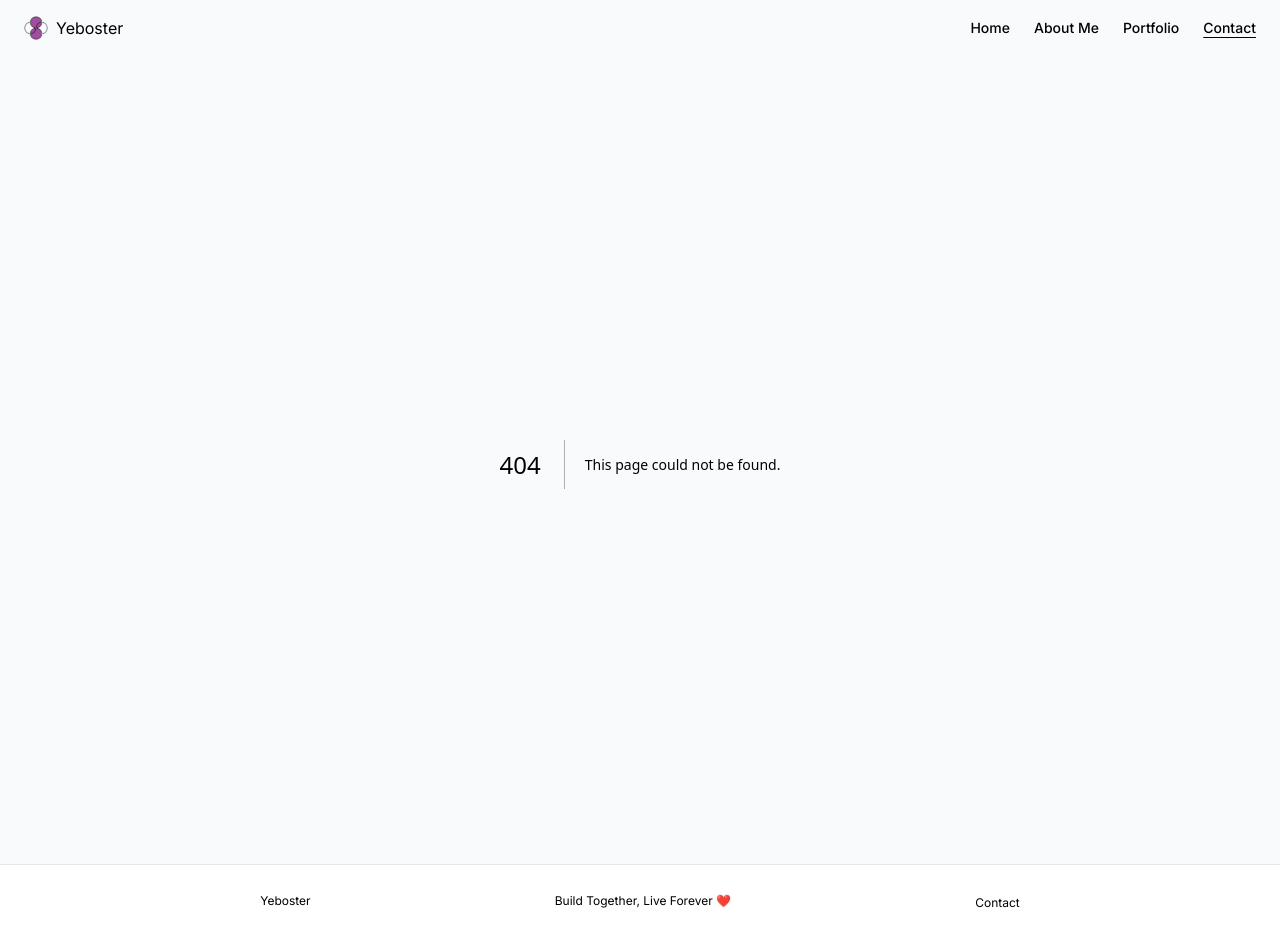
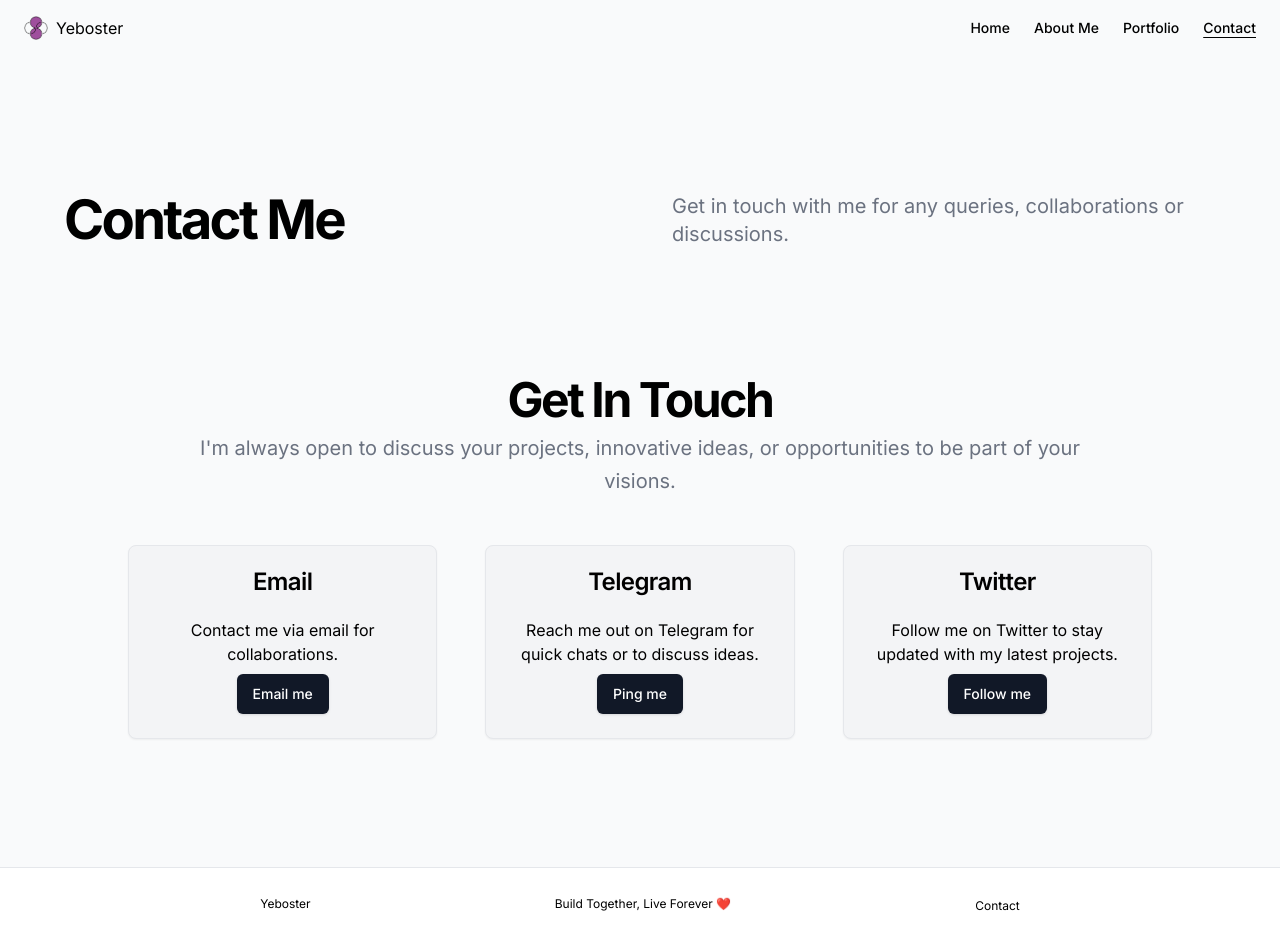
Before and after one commit to yeboster/landing, a Next.js app: page /contact in a window 1280 px wide. Before the commit this address had no page. Built offline with nearby package versions, Linux system fonts and the light colour scheme.

Commit message:
feat: add contact page

```diff
--- /dev/null
+++ b/src/app/contact/page.tsx
@@ -0,0 +1,76 @@
+'use client'
+
+import { Button } from "@/components/ui/button";
+import { Card, CardContent, CardHeader, CardTitle } from "@/components/ui/card";
+import { Section, SectionHead, SectionTitle } from "@/components/ui/section";
+import { Link } from "lucide-react";
+
+export default function About() {
+  return (
+    <main className="flex-1">
+      <SectionHead>
+        <div>
+          <h1 className="lg:leading-tighter text-3xl font-bold tracking-tighter sm:text-4xl md:text-5xl xl:text-[3.4rem] 2xl:text-[3.75rem]">
+            Contact Me
+          </h1>
+        </div>
+        <div className="flex flex-col items-start space-y-4">
+          <p className="mx-auto max-w-[700px] text-gray-500 md:text-xl dark:text-gray-200">
+            Get in touch with me for any queries, collaborations or discussions.
+          </p>
+        </div>
+      </SectionHead>
+      <Section>
+        <SectionTitle>
+          <h2 className="text-3xl font-bold tracking-tighter sm:text-5xl">
+            Get In Touch
+          </h2>
+          <p className="max-w-[900px] text-gray-500 md:text-xl/relaxed lg:text-base/relaxed xl:text-xl/relaxed dark:text-gray-200">
+            I&apos;m always open to discuss your projects, innovative ideas, or opportunities to be part of your visions.
+          </p>
+        </SectionTitle>
+        <div className="mx-auto grid gap-8 sm:max-w-4xl sm:grid-cols-2 md:gap-12 lg:max-w-5xl lg:grid-cols-3">
+          <Card className="bg-gray-100 dark:bg-gray-500">
+            <CardHeader>
+              <CardTitle>Email</CardTitle>
+            </CardHeader>
+            <CardContent>
+              Contact me via email for collaborations.
+              <a href="mailto:contact@yeboster.com?subject=Colloboration" target="_blank">
+                <Button>
+                  Email me
+                </Button>
+              </a>
+            </CardContent>
+          </Card>
+          <Card className="bg-gray-100 dark:bg-gray-500">
+            <CardHeader>
+              <CardTitle>Telegram</CardTitle>
+            </CardHeader>
+            <CardContent>
+              Reach me out on Telegram for quick chats or to discuss ideas.
+              <a href="https://t.me/yeboster" target="_blank">
+                <Button>
+                  Ping me
+                </Button>
+              </a>
+            </CardContent>
+          </Card>
+          <Card className="bg-gray-100 dark:bg-gray-500">
+            <CardHeader>
+              <CardTitle>Twitter</CardTitle>
+            </CardHeader>
+            <CardContent>
+              Follow me on Twitter to stay updated with my latest projects.
+              <a href="https://twitter.com/yeboster" target="_blank">
+                <Button>
+                  Follow me
+                </Button>
+              </a>
+            </CardContent>
+          </Card>
+        </div>
+      </Section>
+    </main >
+  )
+}
--- a/src/components/ui/button.tsx
+++ b/src/components/ui/button.tsx
@@ -5,11 +5,11 @@ import { cva, type VariantProps } from "class-variance-authority"
 import { cn } from "@/lib/utils"
 
 const buttonVariants = cva(
-  "inline-flex items-center justify-center whitespace-nowrap rounded-md text-sm font-medium ring-offset-background transition-colors focus-visible:outline-none focus-visible:ring-2 focus-visible:ring-ring focus-visible:ring-offset-2 disabled:pointer-events-none disabled:opacity-50",
+  "inline-flex items-center justify-center whitespace-nowrap rounded-md text-sm font-medium ring-offset-background transition-colors focus-visible:outline-none focus-visible:ring-2 focus-visible:ring-ring focus-visible:ring-offset-2 disabled:pointer-events-none disabled:opacity-50 transition-colors",
   {
     variants: {
       variant: {
-        default: "bg-primary text-primary-foreground hover:bg-primary/90",
+        default: "mt-2 px-4 py-2 shadow text-white bg-gray-900 hover:bg-gray-950 dark:bg-gray-800 dark:hover:bg-gray-700",
         destructive:
           "bg-destructive text-destructive-foreground hover:bg-destructive/90",
         outline:
--- a/src/components/ui/card.tsx
+++ b/src/components/ui/card.tsx
@@ -9,7 +9,7 @@ const Card = React.forwardRef<
   <div
     ref={ref}
     className={cn(
-      "flex flex-col rounded-lg border text-card-foreground shadow-sm bg-white dark:bg-gray-600 dark:border-0",
+      "flex flex-col text-center rounded-lg border text-card-foreground shadow-sm bg-white dark:bg-gray-600 dark:border-0",
       className
     )}
     {...props}
```
